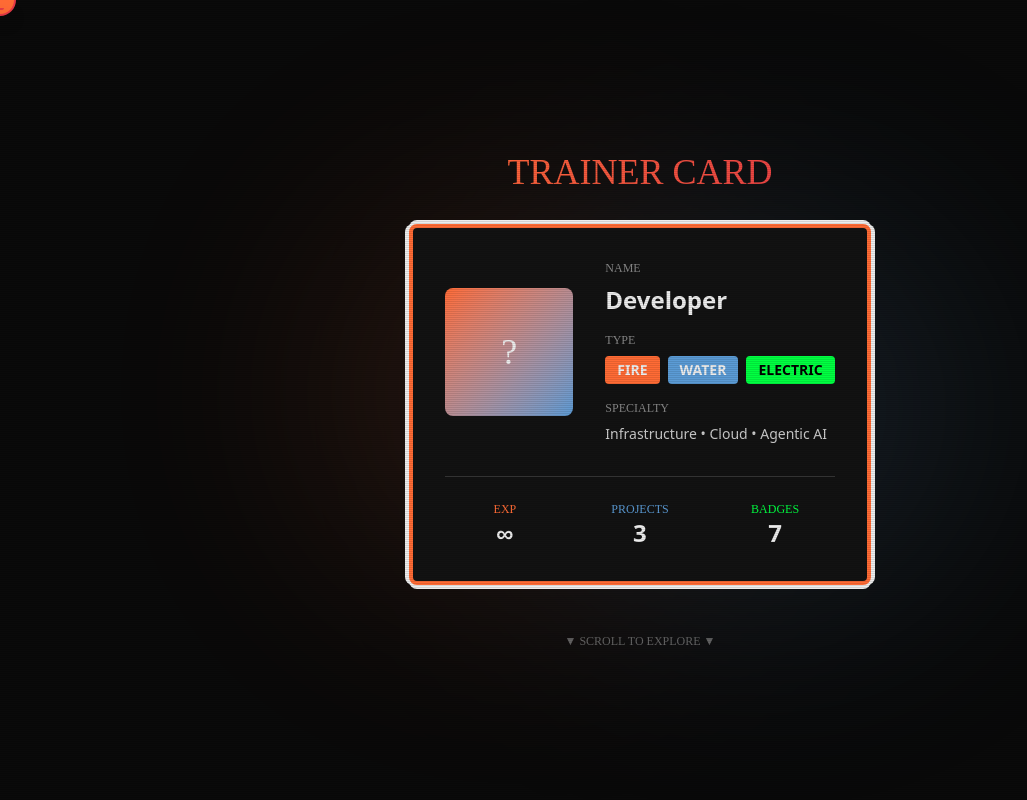
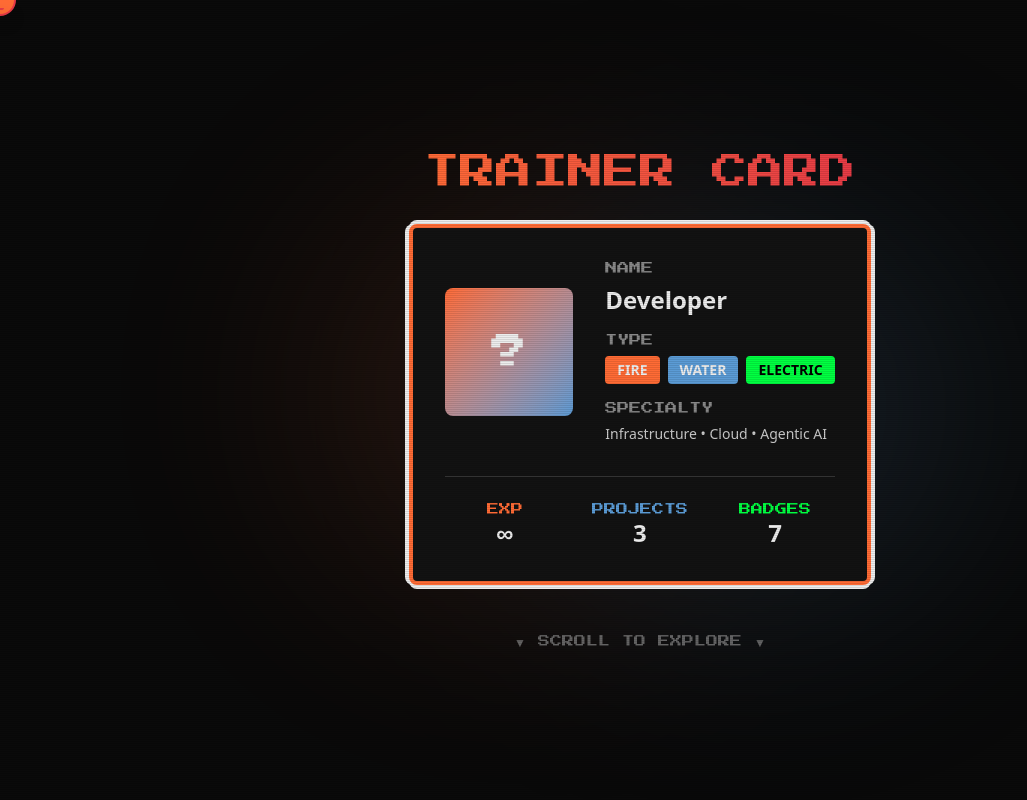
Before and after one commit to AnasKhan0607/portfolio-site, a Next.js app: page / in a window 1280 px wide. Shown: the top 800 px of the page, without its empty margins (0-1027 px from the left). Built offline with nearby package versions, Linux system fonts and the light colour scheme.

Commit message:
fix: CSS import order for Tailwind compatibility

```diff
--- a/src/app/globals.css
+++ b/src/app/globals.css
@@ -1,6 +1,5 @@
+@import url('https://fonts.googleapis.com/css2?family=Press+Start+2P&display=swap');
 @import "tailwindcss";
-
-@import url('https://fonts.googleapis.com/css2?family=Press+Start+2P&display=swap');
 
 :root {
   /* Pokemon Theme Colors */
```
